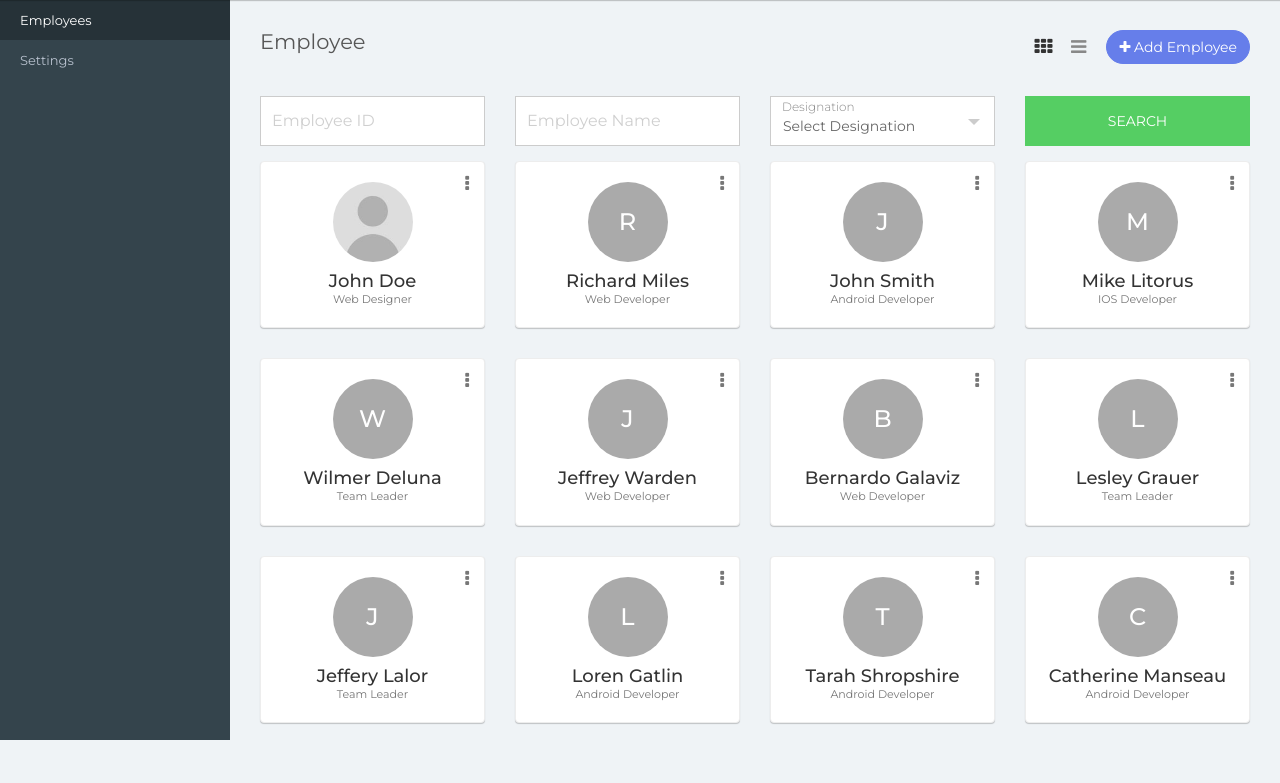
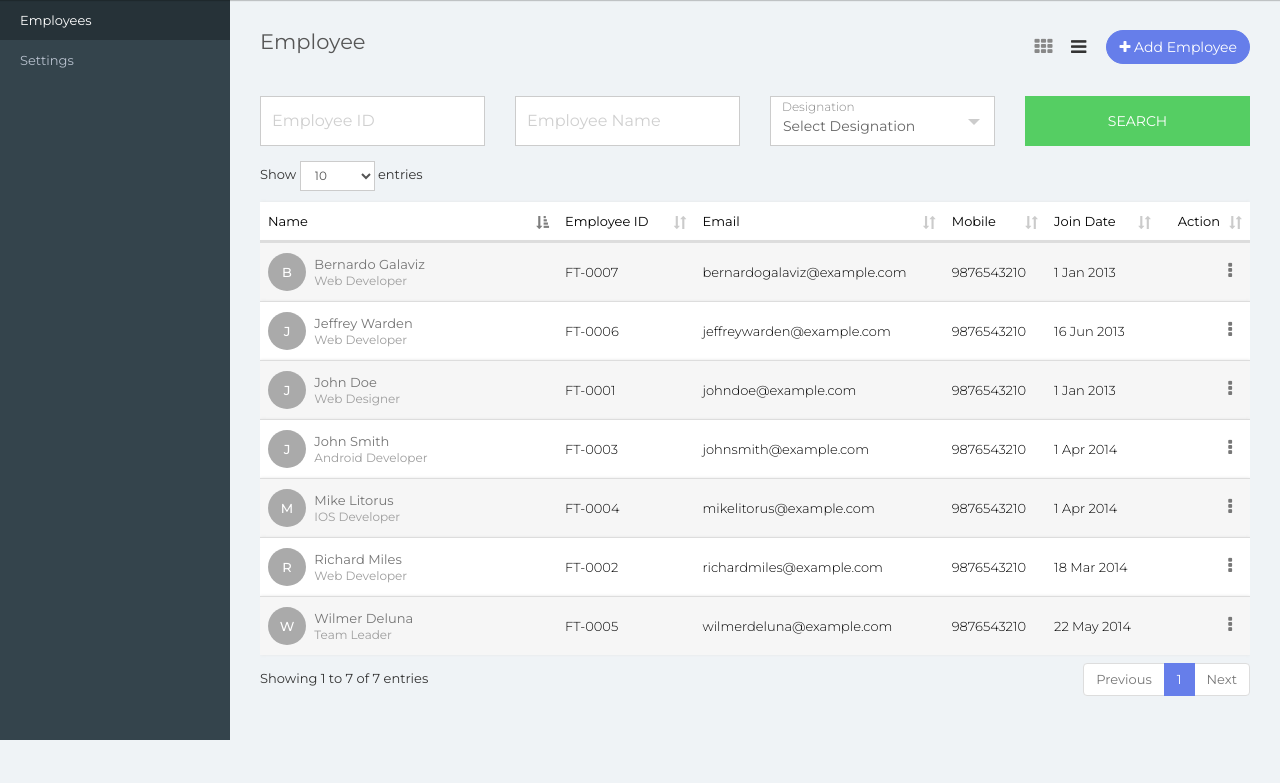
Before and after one commit to boominathan91/acses, a CodeIgniter app: page /database/employees in a window 1280 px wide. Shown: the part 60-843 px from the top of the page. After the commit the page ends 800 px from the top, so only its background shows below. Run offline with CodeIgniter, Linux system fonts and the light colour scheme.

Commit message:
Conflict resolved

```diff
--- a/application/views/employees.php
+++ b/application/views/employees.php
@@ -9,8 +9,8 @@
 					<div class="col-xs-8 text-right m-b-30">
 						<a href="#" class="btn btn-primary pull-right rounded" data-toggle="modal" data-target="#add_employee"><i class="fa fa-plus"></i> Add Employee</a>
 						<div class="view-icons">
-							<a href="javascript:void(0);" class="grid-view btn btn-link active" id="staff-grid-view"><i class="fa fa-th"></i></a>
-							<a href="javascript:void(0);" class="list-view btn btn-link " id="staff-table-view"><i class="fa fa-bars"></i></a>
+							<a href="javascript:void(0);" class="grid-view btn btn-link" id="staff-grid-view"><i class="fa fa-th"></i></a>
+							<a href="javascript:void(0);" class="list-view btn btn-link active" id="staff-table-view"><i class="fa fa-bars"></i></a>
 						</div>
 					</div>
 				</div>
--- a/application/views/nav_bar.php
+++ b/application/views/nav_bar.php
@@ -94,7 +94,7 @@
 						<ul class="dropdown-menu">
 							<li><a href="#">My Profile</a></li>
 							<li><a href="#">Edit Profile</a></li>
-							<li><a href="#">Settings</a></li>
+							<li><a href="<?php echo base_url(); ?>company-settings">Settings</a></li>
 							<li><a href="<?php echo base_url(); ?>login">Logout</a></li>
 						</ul>
 					</li>
@@ -104,7 +104,7 @@
 					<ul class="dropdown-menu pull-right">
 						<li><a href="#">My Profile</a></li>
 						<li><a href="#">Edit Profile</a></li>
-						<li><a href="#">Settings</a></li>
+						<li><a href="<?php echo base_url(); ?>company-settings">Settings</a></li>
 						<li><a href="<?php echo base_url(); ?>login">Logout</a></li>
 					</ul>
 				</div>
--- a/assets/js/employees.js
+++ b/assets/js/employees.js
@@ -1,4 +1,4 @@
-$('.staff-table-view').hide();
+$('.staff-grid-view').hide();
 $('.btn-link').click(function(){
 	var id = $(this).attr('id');
 	$(this).addClass('active');
```
